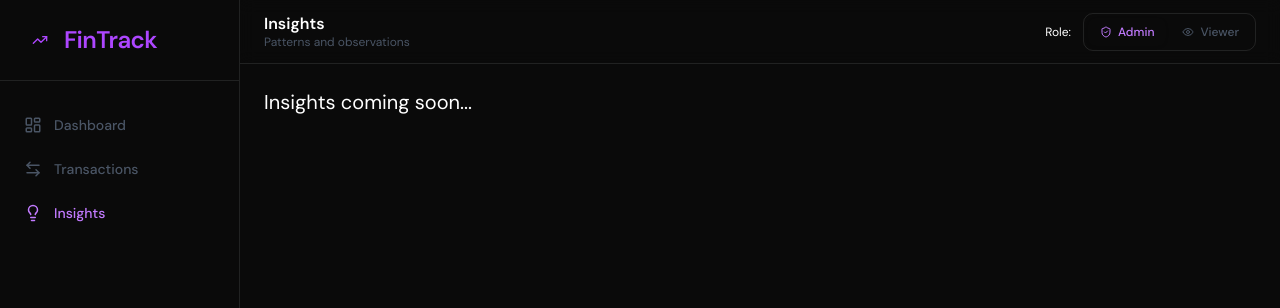
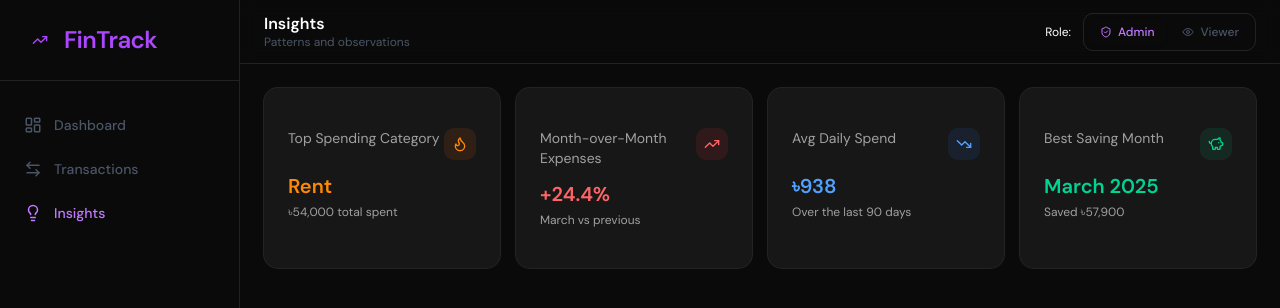
Before and after one commit to Suprotik007/FinTrack, a Next.js app: page /dashboard/insights in a window 1280 px wide. Shown: the top 308 px of the page. Built offline with nearby package versions, Linux system fonts and the light colour scheme.

Commit message:
Insight summary including :Most spent, avg spent, most saved month

```diff
--- /dev/null
+++ b/src/app/dashboard/insights/InsightCards.tsx
@@ -0,0 +1,114 @@
+"use client"
+
+import { Card, CardContent } from "@/components/ui/card"
+import { useFinanceStore } from "@/src/store/useFinanceStore"
+import { TrendingUp, TrendingDown, Flame, PiggyBank } from "lucide-react"
+
+export default function InsightCards() {
+  const { transactions } = useFinanceStore()
+
+  const expenses = transactions.filter((t) => t.type === "expense")
+
+  // Highest spending category
+  const categoryMap: Record<string, number> = {}
+  expenses.forEach((t) => {
+    categoryMap[t.category] = (categoryMap[t.category] || 0) + t.amount
+  })
+  const topCategory = Object.entries(categoryMap).sort((a, b) => b[1] - a[1])[0]
+
+  // Monthly totals
+  const monthlyMap: Record<string, { income: number; expense: number }> = {}
+  transactions.forEach((t) => {
+    const month = t.date.slice(0, 7)
+    if (!monthlyMap[month]) monthlyMap[month] = { income: 0, expense: 0 }
+    monthlyMap[month][t.type] += t.amount
+  })
+  const months = Object.entries(monthlyMap).sort(([a], [b]) => a.localeCompare(b))
+  const lastMonth = months[months.length - 1]
+  const prevMonth = months[months.length - 2]
+
+  const expenseChange = lastMonth && prevMonth
+    ? (((lastMonth[1].expense - prevMonth[1].expense) / prevMonth[1].expense) * 100).toFixed(1)
+    : null
+
+  // Average daily spend
+  const totalDays = 90
+  const totalExpense = expenses.reduce((s, t) => s + t.amount, 0)
+  const avgDaily = (totalExpense / totalDays).toFixed(0)
+
+  // Best saving month
+  const bestMonth = months.reduce((best, curr) => {
+    const saving = curr[1].income - curr[1].expense
+    const bestSaving = best[1].income - best[1].expense
+    return saving > bestSaving ? curr : best
+  }, months[0])
+
+  const bestMonthName = bestMonth
+    ? new Date(bestMonth[0] + "-01").toLocaleString("default", { month: "long", year: "numeric" })
+    : "N/A"
+
+  const cards = [
+    {
+      title: "Top Spending Category",
+      value: topCategory ? topCategory[0] : "N/A",
+      sub: topCategory ? `৳${topCategory[1].toLocaleString()} total spent` : "No expenses yet",
+      icon: Flame,
+      iconBg: "bg-orange-500/10",
+      iconColor: "text-orange-400",
+      valueColor: "text-orange-400",
+    },
+    {
+      title: "Month-over-Month Expenses",
+      value: expenseChange !== null ? `${expenseChange > "0" ? "+" : ""}${expenseChange}%` : "N/A",
+      sub: lastMonth ? `${new Date(lastMonth[0] + "-01").toLocaleString("default", { month: "long" })} vs previous` : "",
+      icon: Number(expenseChange) > 0 ? TrendingUp : TrendingDown,
+      iconBg: Number(expenseChange) > 0 ? "bg-red-500/10" : "bg-emerald-500/10",
+      iconColor: Number(expenseChange) > 0 ? "text-red-400" : "text-emerald-400",
+      valueColor: Number(expenseChange) > 0 ? "text-red-400" : "text-emerald-400",
+    },
+    {
+      title: "Avg Daily Spend",
+      value: `৳${Number(avgDaily).toLocaleString()}`,
+      sub: "Over the last 90 days",
+      icon: TrendingDown,
+      iconBg: "bg-blue-500/10",
+      iconColor: "text-blue-400",
+      valueColor: "text-blue-400",
+    },
+    {
+      title: "Best Saving Month",
+      value: bestMonthName,
+      sub: bestMonth
+        ? `Saved ৳${(bestMonth[1].income - bestMonth[1].expense).toLocaleString()}`
+        : "",
+      icon: PiggyBank,
+      iconBg: "bg-emerald-500/10",
+      iconColor: "text-emerald-400",
+      valueColor: "text-emerald-400",
+    },
+  ]
+
+  return (
+    <div className="grid grid-cols-1 sm:grid-cols-2 lg:grid-cols-4 gap-4">
+      {cards.map((card) => {
+        const Icon = card.icon
+        return (
+          <Card key={card.title} className="bg-card border-border">
+            <CardContent className="p-6">
+              <div className="flex items-start justify-between mb-3">
+                <p className="text-sm text-muted-foreground">{card.title}</p>
+                <div className={`p-2 rounded-lg ${card.iconBg}`}>
+                  <Icon size={16} className={card.iconColor} />
+                </div>
+              </div>
+              <p className={`text-xl font-display font-bold ${card.valueColor}`}>
+                {card.value}
+              </p>
+              <p className="text-xs text-muted-foreground mt-1">{card.sub}</p>
+            </CardContent>
+          </Card>
+        )
+      })}
+    </div>
+  )
+}
--- a/src/app/dashboard/insights/page.tsx
+++ b/src/app/dashboard/insights/page.tsx
@@ -1,3 +1,12 @@
-export default function Insights() {
-  return <div className="text-white font-display text-xl">Insights coming soon...</div>
+import InsightCards from "./InsightCards";
+
+
+
+export default function InsightsPage() {
+  return (
+    <div className="space-y-6">
+      <InsightCards/>
+
+    </div>
+  )
 }
--- a/src/app/dashboard/transactions/page.tsx
+++ b/src/app/dashboard/transactions/page.tsx
@@ -2,7 +2,7 @@
 
 import { useState } from "react"
 
-import { Transaction } from "@/types"
+
 import { Card, CardContent, CardHeader, CardTitle } from "@/components/ui/card"
 import { Button } from "@/components/ui/button"
 import { Plus, Eye } from "lucide-react"
@@ -10,6 +10,7 @@ import TransactionTable from "@/src/components/transactions/TransactionTable"
 import TransactionModal from "@/src/components/transactions/TransactionModal"
 import FilterBar from "@/src/components/transactions/FilterBar"
 import { useFinanceStore } from "@/src/store/useFinanceStore"
+import { Transaction } from "@/src/types"
 
 
 export default function TransactionsPage() {
```
